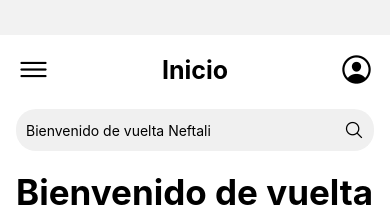
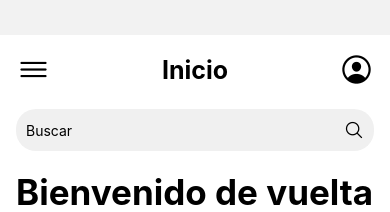
Before and after one commit to XicoNemi/mobile-app, a React Native app: screen /HomeScreen in a window 390 px wide. Shown: the top 212 px of the page. Built offline with nearby package versions, Linux system fonts and the light colour scheme.

Commit message:
Add the Provider Language for the app texts

```diff
--- a/app/lenguage/LanguageProvider.js
+++ b/app/lenguage/LanguageProvider.js
@@ -20,6 +20,7 @@ const LanguageProvider = {
     },
     HomeScreen: {
       welcomeText: 'Welcome Back, Neftali',
+      search:'Search',
       sectionTitleItineraries: 'Try Our Itineraries',
       sectionSubtitleVisit: 'You Must Visit →',
       sectionTitleContinue: 'Continue Your Itinerary →',
@@ -56,6 +57,7 @@ const LanguageProvider = {
     },
     HomeScreen: {
       welcomeText: 'Bienvenido de vuelta Neftali',
+      search:'Buscar',
       sectionTitleItineraries: 'Prueba Nuestros Itinerarios',
       sectionSubtitleVisit: 'Debes Visitar →',
       sectionTitleContinue: 'Continúa Tu Itinerario →',
--- a/app/screens/HomeScreen.jsx
+++ b/app/screens/HomeScreen.jsx
@@ -37,7 +37,7 @@ const HomeScreen = () => {
       <ScrollView showsVerticalScrollIndicator={false}>
         <View style={styles.searchBar}>
           <TextInput
-            placeholder={LanguageProvider.spa.HomeScreen.welcomeText}
+            placeholder={LanguageProvider.spa.HomeScreen.search}
             style={styles.searchInput}
           />
           <Ionicons name='search-outline' size={20} color='black' />
--- a/app/screens/ProfileScreen.jsx
+++ b/app/screens/ProfileScreen.jsx
@@ -8,7 +8,7 @@ const ProfileScreen = () => {
   return (
     <View style={styles.container}>
       <HeaderComponent title={LanguageProvider.spa.ProfileScreen.title} rightIcon='notifications-outline' />
-      <Text style={styles.text}>Esta es la pantalla de Rutas</Text>
+      <Text style={styles.text}>Esta es la pantalla de Perfil</Text>
     </View>
   );
 };
```
